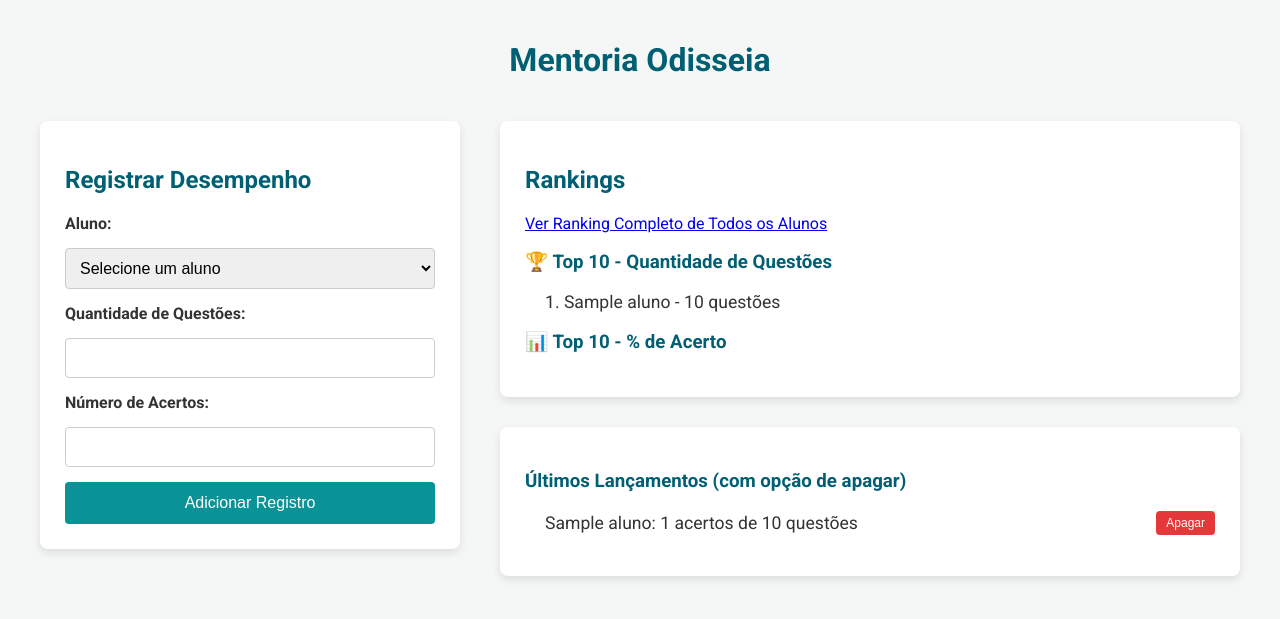
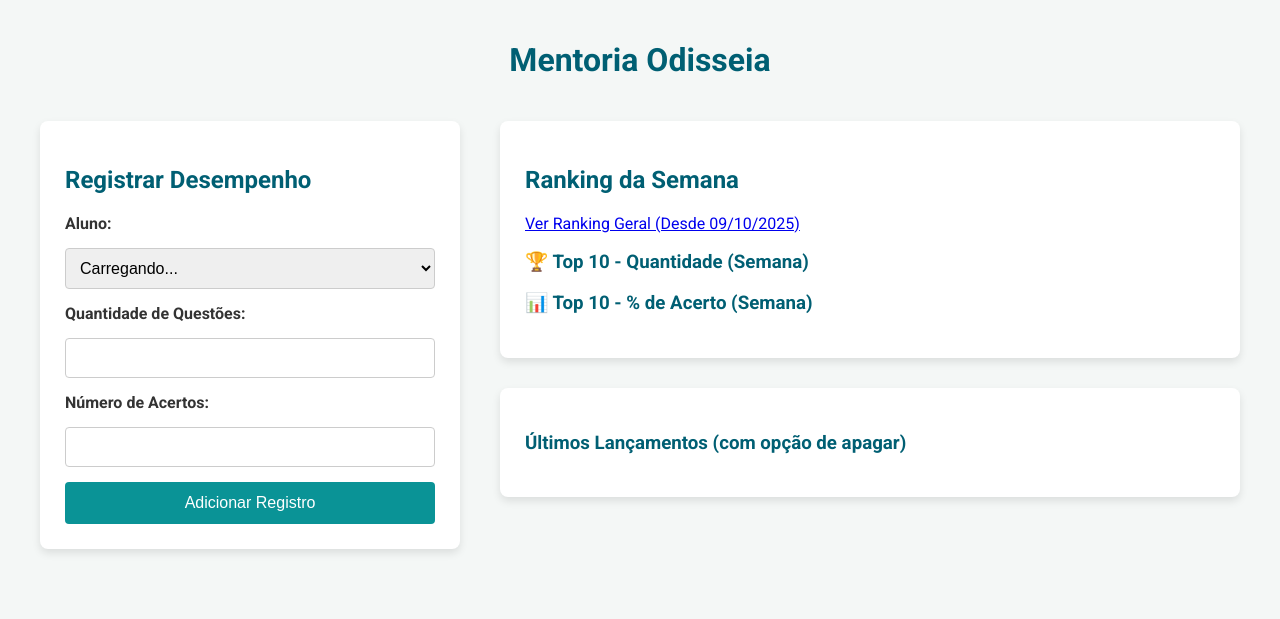
Before and after one commit to jvsouza01/mentoria-odisseia, a Flask app: page / in a window 1280 px wide. Shown: the top 619 px of the page. Run offline with Flask 3, Linux system fonts and the light colour scheme; tables that the repository leaves empty hold one stand-in row (values such as "Sample post").

Commit message:
Implementa ranking semanal e ranking geral (all-time)

```diff
--- a/app.py
+++ b/app.py
@@ -2,11 +2,11 @@
 from flask import Flask, render_template, jsonify, request
 from flask_sqlalchemy import SQLAlchemy
 from sqlalchemy import text
-from datetime import datetime
+from datetime import datetime, timedelta
 
 app = Flask(__name__)
 
-# --- CONFIGURAÇÃO DO BANCO DE DADOS ---
+# --- CONFIGURAÇÃO DO BANCO DE DADOS (não muda) ---
 db_url = os.environ.get("DATABASE_URL")
 if db_url and db_url.startswith("postgres://"):
     db_url = db_url.replace("postgres://", "postgresql://", 1)
@@ -15,7 +15,7 @@
 app.config['SQLALCHEMY_TRACK_MODIFICATIONS'] = False
 db = SQLAlchemy(app)
 
-# --- MODELOS DO BANCO DE DADOS ---
+# --- MODELOS DO BANCO DE DADOS (não muda) ---
 class Alunos(db.Model):
     id = db.Column(db.Integer, primary_key=True)
     nome = db.Column(db.String(100), unique=True, nullable=False)
@@ -26,16 +26,25 @@
     quantidade_questoes = db.Column(db.Integer, nullable=False)
     acertos = db.Column(db.Integer, nullable=False)
     data_registro = db.Column(db.DateTime, nullable=False, default=datetime.utcnow)
-    # Adicionamos um relacionamento para facilitar a busca do nome do aluno
     aluno = db.relationship('Alunos', backref=db.backref('registros', lazy=True))
 
+# --- FUNÇÃO HELPER PARA CALCULAR O INÍCIO DA SEMANA ---
+def get_start_of_week():
+    """Calcula a data do último sábado à meia-noite."""
+    today = datetime.utcnow()
+    # O dia da semana do Python é 0=Segunda, 5=Sábado, 6=Domingo
+    # Queremos voltar para o último sábado (weekday == 5)
+    days_since_saturday = (today.weekday() - 5 + 7) % 7
+    start_of_week = today - timedelta(days=days_since_saturday)
+    return start_of_week.replace(hour=0, minute=0, second=0, microsecond=0)
 
 # --- ROTAS DA APLICAÇÃO ---
+
 @app.route('/')
 def index():
     return render_template('index.html')
 
-# (As rotas /api/alunos, /api/registros, /api/rankings continuam as mesmas...)
+# (As rotas de alunos e de adicionar/apagar registros não mudam)
 @app.route('/api/alunos', methods=['GET'])
 def get_alunos():
     alunos = Alunos.query.order_by(Alunos.nome).all()
@@ -53,51 +62,9 @@
     db.session.commit()
     return jsonify({'status': 'sucesso'}), 201
 
-@app.route('/api/rankings', methods=['GET'])
-def get_rankings():
-    # Adicionamos prints para ver o que está acontecendo nos logs do Render
-    print("--- Iniciando get_rankings ---")
-
-    conn = db.session.connection() # Usamos uma conexão para garantir que estamos na mesma sessão
-
-    # Ranking de Quantidade
-    query_qtd = text('''
-        SELECT a.nome, SUM(r.quantidade_questoes) as total
-        FROM registros_questoes r JOIN alunos a ON a.id = r.aluno_id
-        GROUP BY a.nome ORDER BY total DESC LIMIT 10
-    ''')
-    ranking_quantidade = conn.execute(query_qtd).mappings().all()
-    print(f"Resultado do ranking de quantidade: {ranking_quantidade}")
-
-    # Ranking de Percentual
-    query_perc = text('''
-        SELECT a.nome, (SUM(r.acertos) * 100.0 / SUM(r.quantidade_questoes)) as percentual
-        FROM registros_questoes r JOIN alunos a ON a.id = r.aluno_id
-        GROUP BY a.nome HAVING SUM(r.quantidade_questoes) > 20
-        ORDER BY percentual DESC LIMIT 10
-    ''')
-    ranking_percentual = conn.execute(query_perc).mappings().all()
-    print(f"Resultado do ranking de percentual: {ranking_percentual}")
-
-    # Prepara a resposta final
-    json_response = {
-        'quantidade': [dict(row) for row in ranking_quantidade],
-        'percentual': [dict(row) for row in ranking_percentual]
-    }
-    print(f"JSON final a ser enviado: {json_response}")
-    print("--- Finalizando get_rankings ---")
-
-    return jsonify(json_response)
-
-# --- NOVAS ROTAS PARA GERENCIAMENTO ---
-
-# NOVA ROTA para buscar os 10 últimos lançamentos
 @app.route('/api/registros/recentes', methods=['GET'])
 def get_registros_recentes():
-    # Busca os 10 últimos registros, ordenando pelo ID decrescente
     registros = RegistrosQuestoes.query.order_by(RegistrosQuestoes.id.desc()).limit(10).all()
-
-    # Cria uma lista de dicionários com as informações que queremos mostrar
     lista_registros = []
     for r in registros:
         lista_registros.append({
@@ -108,31 +75,57 @@
         })
     return jsonify(lista_registros)
 
-# NOVA ROTA para apagar um lançamento específico
 @app.route('/api/registros/<int:registro_id>', methods=['DELETE'])
 def delete_registro(registro_id):
-    # Encontra o registro pelo ID ou retorna um erro 404 se não encontrar
     registro = RegistrosQuestoes.query.get_or_404(registro_id)
-
-    # Apaga o registro do banco de dados
     db.session.delete(registro)
     db.session.commit()
-
     return jsonify({'status': 'sucesso', 'mensagem': 'Registro apagado.'})
 
-# --- ROTAS PARA A PÁGINA DE RANKING COMPLETO ---
 
-# Rota para servir a nova página HTML
-@app.route('/ranking-completo')
-def ranking_completo():
-    return render_template('ranking_completo.html')
-
-# Rota de API para fornecer os dados dos rankings completos
-@app.route('/api/rankings/completo', methods=['GET'])
-def get_rankings_completos():
+# ROTA MODIFICADA: Agora mostra o ranking DA SEMANA
+@app.route('/api/rankings', methods=['GET'])
+def get_rankings():
+    start_of_week = get_start_of_week()
     conn = db.session.connection()
 
-    # Ranking de Quantidade (sem LIMIT)
+    # Adicionamos a condição "WHERE r.data_registro >= :start_date"
+    query_qtd = text('''
+        SELECT a.nome, SUM(r.quantidade_questoes) as total
+        FROM registros_questoes r JOIN alunos a ON a.id = r.aluno_id
+        WHERE r.data_registro >= :start_date
+        GROUP BY a.nome ORDER BY total DESC LIMIT 10
+    ''')
+    ranking_quantidade = conn.execute(query_qtd, {'start_date': start_of_week}).mappings().all()
+
+    query_perc = text('''
+        SELECT a.nome, (SUM(r.acertos) * 100.0 / SUM(r.quantidade_questoes)) as percentual
+        FROM registros_questoes r JOIN alunos a ON a.id = r.aluno_id
+        WHERE r.data_registro >= :start_date
+        GROUP BY a.nome HAVING SUM(r.quantidade_questoes) > 20
+        ORDER BY percentual DESC LIMIT 10
+    ''')
+    ranking_percentual = conn.execute(query_perc, {'start_date': start_of_week}).mappings().all()
+
+    return jsonify({
+        'quantidade': [dict(row) for row in ranking_quantidade],
+        'percentual': [dict(row) for row in ranking_percentual]
+    })
+
+
+# --- ROTAS PARA A PÁGINA DE RANKING GERAL (ALL-TIME) ---
+
+# Renomeamos a rota para refletir que é o ranking geral
+@app.route('/ranking-geral')
+def ranking_geral():
+    return render_template('ranking_geral.html')
+
+# Renomeamos a API para refletir que são os dados gerais
+@app.route('/api/rankings/geral', methods=['GET'])
+def get_rankings_gerais():
+    conn = db.session.connection()
+
+    # Esta é a consulta original, sem filtro de data
     query_qtd = text('''
         SELECT a.nome, SUM(r.quantidade_questoes) as total
         FROM registros_questoes r JOIN alunos a ON a.id = r.aluno_id
@@ -140,12 +133,10 @@
     ''')
     ranking_quantidade = conn.execute(query_qtd).mappings().all()
 
-    # Ranking de Percentual (sem LIMIT e sem o HAVING, para que todos apareçam)
     query_perc = text('''
         SELECT a.nome, (SUM(r.acertos) * 100.0 / SUM(r.quantidade_questoes)) as percentual
         FROM registros_questoes r JOIN alunos a ON a.id = r.aluno_id
-        GROUP BY a.nome
-        HAVING SUM(r.quantidade_questoes) > 0
+        GROUP BY a.nome HAVING SUM(r.quantidade_questoes) > 0
         ORDER BY percentual DESC
     ''')
     ranking_percentual = conn.execute(query_perc).mappings().all()
@@ -154,44 +145,3 @@
         'quantidade': [dict(row) for row in ranking_quantidade],
         'percentual': [dict(row) for row in ranking_percentual]
     })
-# --- ROTA PARA CONFIGURAR O BANCO DE DADOS ---
-@app.route('/_iniciar_banco_de_dados_uma_vez')
-def iniciar_banco():
-    try:
-        # Garante que todas as tabelas existam
-        db.create_all()
-
-        # LISTA COMPLETA E ATUALIZADA DE ALUNOS
-        lista_de_alunos = [
-            # Alunos antigos
-            'Vithor', 'Andressa', 'Mariana', 'Rodrigo', 'Dhomini',
-            'Isaac', 'Marco Antônio', 'Leonardo', 'Nelson', 'Santiago',
-            # Novos alunos
-            'Alan vitor', 'Dann Silva', 'Davy', 'Dias', 'Eduardo',
-            'Eliaquim', 'Ell Souza', 'Ezequias', 'Flavia Andrade', 'Hélio',
-            'Ingrid', 'Jonathan Estevam', 'Jovino', 'JP', 'Liu',
-            'Marcela', 'Marcos Vinicius', 'Matheus Silva', 'MV', 'Silva',
-            'V.S', 'Vinicius Felipe', 'Yan'
-        ]
-
-        alunos_adicionados = 0
-
-        # Itera sobre a lista de nomes
-        for nome_aluno in lista_de_alunos:
-            # Verifica se o aluno já existe no banco de dados
-            existe = Alunos.query.filter_by(nome=nome_aluno).first()
-
-            # Se não existe, adiciona o novo aluno
-            if not existe:
-                novo_aluno = Alunos(nome=nome_aluno)
-                db.session.add(novo_aluno)
-                alunos_adicionados += 1
-
-        # Salva todas as novas adições no banco de uma vez
-        db.session.commit()
-
-        return f"Verificação concluída. {alunos_adicionados} novos alunos foram adicionados. O banco agora está atualizado!", 200
-
-    except Exception as e:
-        # Retorna uma mensagem de erro se algo der errado
-        return f"Ocorreu um erro: {e}", 500
--- a/static/script.js
+++ b/static/script.js
@@ -1,138 +1,32 @@
 document.addEventListener('DOMContentLoaded', () => {
-    const alunoSelect = document.getElementById('aluno-select');
-    const registroForm = document.getElementById('registro-form');
-    const rankingQtdList = document.getElementById('ranking-quantidade');
-    const rankingPercList = document.getElementById('ranking-percentual');
-    const ultimosLancamentosList = document.getElementById('ultimos-lancamentos');
+    const rankingQtdList = document.getElementById('ranking-quantidade-completo');
+    const rankingPercList = document.getElementById('ranking-percentual-completo');
 
-    // (A função carregarAlunos continua a mesma)
-    async function carregarAlunos() {
+    async function carregarRankingsGerais() {
         try {
-            const response = await fetch('/api/alunos');
-            const alunos = await response.json();
-            alunoSelect.innerHTML = '<option value="">Selecione um aluno</option>';
-            alunos.forEach(aluno => {
-                const option = document.createElement('option');
-                option.value = aluno.id;
-                option.textContent = aluno.nome;
-                alunoSelect.appendChild(option);
-            });
-        } catch (error) {
-            console.error('Erro ao carregar alunos:', error);
-        }
-    }
-
-    // (A função carregarRankings continua a mesma)
-   async function carregarRankings() {
-        try {
-            const response = await fetch('/api/rankings');
+            // MUDANÇA AQUI: Chamando a nova API
+            const response = await fetch('/api/rankings/geral');
             const rankings = await response.json();
 
-            // Limpa as listas antes de preencher
             rankingQtdList.innerHTML = '';
             rankingPercList.innerHTML = '';
 
-            // Preenche o ranking de quantidade
             rankings.quantidade.forEach((item, index) => {
                 const li = document.createElement('li');
                 li.textContent = `${index + 1}. ${item.nome} - ${item.total} questões`;
                 rankingQtdList.appendChild(li);
             });
 
-            // Preenche o ranking de percentual (COM A CORREÇÃO)
             rankings.percentual.forEach((item, index) => {
                 const li = document.createElement('li');
-                // Adicionamos parseFloat() para converter a string em número
                 li.textContent = `${index + 1}. ${item.nome} - ${parseFloat(item.percentual).toFixed(2)}%`;
                 rankingPercList.appendChild(li);
             });
 
         } catch (error) {
-            console.error('Erro ao carregar rankings:', error);
+            console.error('Erro ao carregar rankings gerais:', error);
         }
     }
 
-    // NOVA FUNÇÃO para carregar os últimos lançamentos
-    async function carregarUltimosLancamentos() {
-        try {
-            const response = await fetch('/api/registros/recentes');
-            const registros = await response.json();
-            ultimosLancamentosList.innerHTML = ''; // Limpa a lista
-
-            registros.forEach(r => {
-                const li = document.createElement('li');
-                li.innerHTML = `
-                    ${r.aluno_nome}: ${r.acertos} acertos de ${r.questoes} questões
-                    <button class="delete-btn" data-id="${r.id}">Apagar</button>
-                `;
-                ultimosLancamentosList.appendChild(li);
-            });
-        } catch (error) {
-            console.error('Erro ao carregar últimos lançamentos:', error);
-        }
-    }
-
-    // Função para recarregar todos os dados da página
-    async function recarregarTudo() {
-        await carregarRankings();
-        await carregarUltimosLancamentos();
-    }
-
-    // (A função de submit do formulário foi levemente ajustada)
-    registroForm.addEventListener('submit', async (event) => {
-        event.preventDefault();
-        const formData = new FormData(registroForm);
-        const dados = {
-            aluno_id: formData.get('aluno_id'),
-            quantidade: formData.get('quantidade'),
-            acertos: formData.get('acertos')
-        };
-        if (parseInt(dados.acertos) > parseInt(dados.quantidade)) {
-            alert('O número de acertos não pode ser maior que a quantidade de questões.');
-            return;
-        }
-        try {
-            const response = await fetch('/api/registros', {
-                method: 'POST',
-                headers: { 'Content-Type': 'application/json' },
-                body: JSON.stringify(dados)
-            });
-            if (response.ok) {
-                registroForm.reset();
-                await recarregarTudo(); // Recarrega rankings e lançamentos
-            } else {
-                alert('Falha ao salvar o registro.');
-            }
-        } catch (error) {
-            console.error('Erro ao enviar registro:', error);
-        }
-    });
-
-    // NOVA LÓGICA para escutar cliques nos botões de apagar
-    ultimosLancamentosList.addEventListener('click', async (event) => {
-        // Verifica se o que foi clicado foi um botão com a classe 'delete-btn'
-        if (event.target.classList.contains('delete-btn')) {
-            const registroId = event.target.dataset.id; // Pega o ID do registro
-
-            // Pede confirmação antes de apagar
-            if (confirm('Tem certeza que deseja apagar este registro?')) {
-                try {
-                    const response = await fetch(`/api/registros/${registroId}`, {
-                        method: 'DELETE'
-                    });
-                    if (response.ok) {
-                        await recarregarTudo(); // Se apagou, recarrega tudo
-                    } else {
-                        alert('Falha ao apagar o registro.');
-                    }
-                } catch (error) {
-                    console.error('Erro ao apagar registro:', error);
-                }
-            }
-        }
-    });
-
-    // Carrega os dados iniciais quando a página é aberta
-    carregarAlunos();
-    recarregarTudo();
+    carregarRankingsGerais();
 });
--- a/templates/index.html
+++ b/templates/index.html
@@ -31,16 +31,16 @@
         <div class="info-column">
 
 
-            <section class="ranking-section">
-                <h2>Rankings</h2>
-                <p><a href="/ranking-completo">Ver Ranking Completo de Todos os Alunos</a></p>
+           <section class="ranking-section">
+    <h2>Ranking da Semana</h2>
+    <p><a href="/ranking-geral">Ver Ranking Geral (Desde 09/10/2025)</a></p>
 
-                <h3>🏆 Top 10 - Quantidade de Questões</h3>
-                <ol id="ranking-quantidade"></ol>
+    <h3>🏆 Top 10 - Quantidade (Semana)</h3>
+    <ol id="ranking-quantidade"></ol>
 
-                <h3>📊 Top 10 - % de Acerto</h3>
-                <ol id="ranking-percentual"></ol>
-            </section>
+    <h3>📊 Top 10 - % de Acerto (Semana)</h3>
+    <ol id="ranking-percentual"></ol>
+</section>
 
 
 
```
Also changed, not shown: templates/ranking_geral.html (renamed from templates/ranking_completo.html, +6 -6 lines), static/ranking_geral.js (renamed from static/ranking_completo.js).
